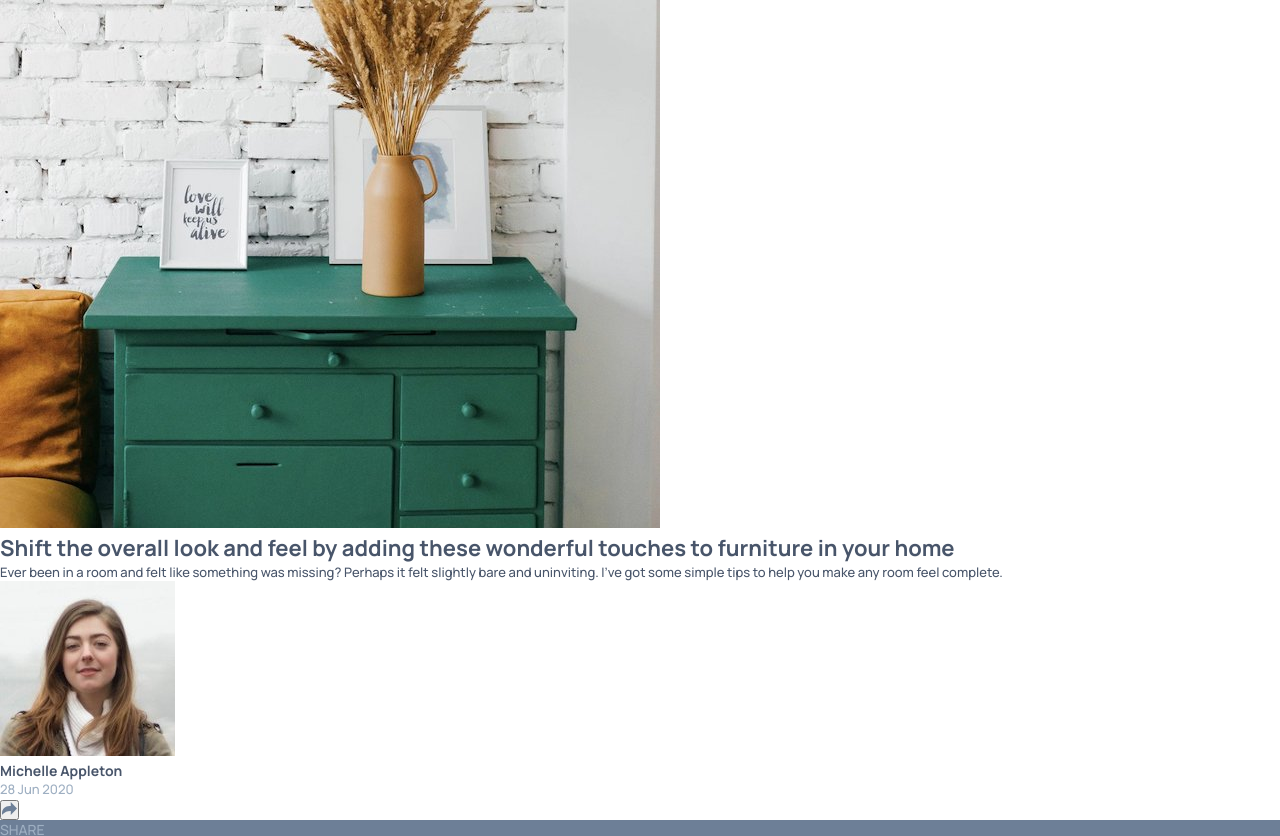
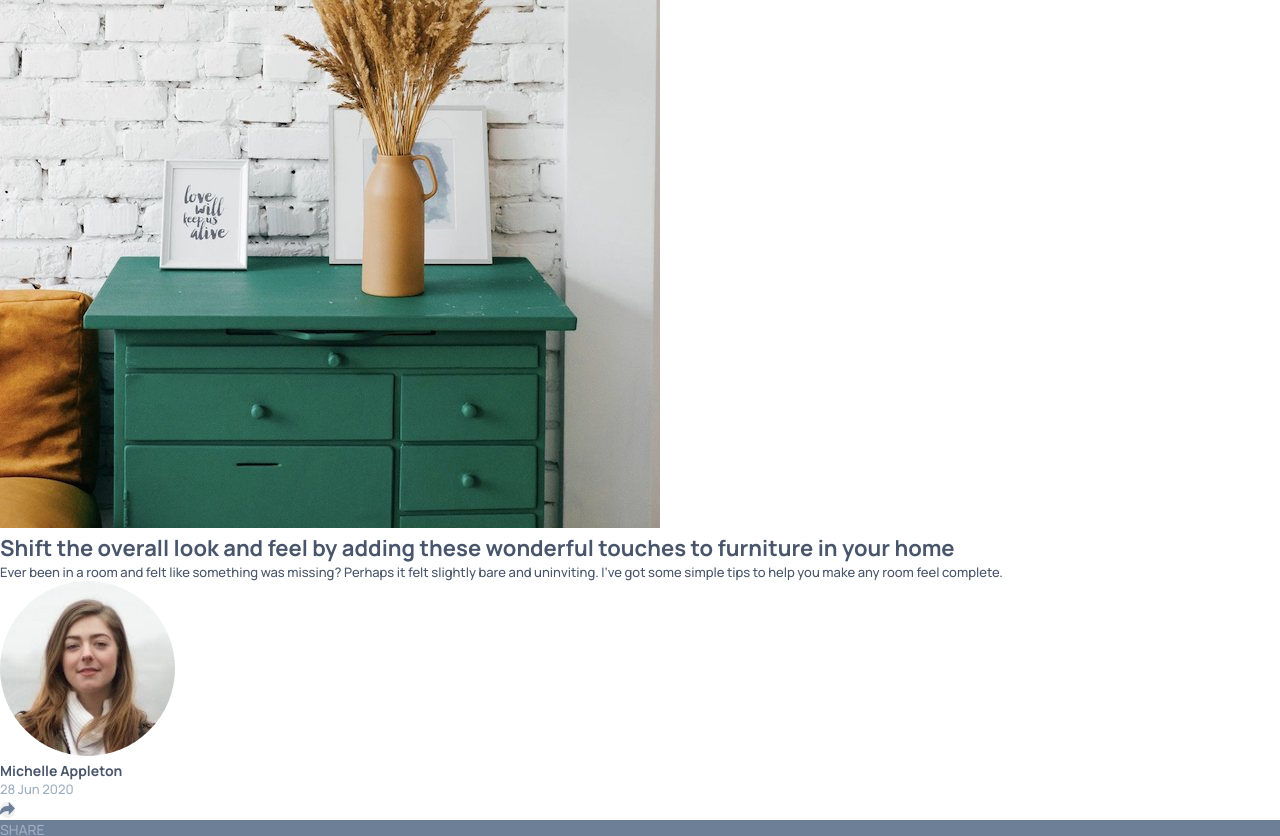
Before and after one commit to luciehelias/Project-article-preview, a plain HTML site: page index.html in a window 1280 px wide. Shown: the top 836 px of the page. Drawn offline with Linux system fonts and the light colour scheme.

Commit message:
make image round

```diff
--- a/index.html
+++ b/index.html
@@ -42,6 +42,7 @@
             <img
               src="images/avatar-michelle.jpg"
               alt="profile-image-michelle"
+              class="image-person"
             />
             <h2>Michelle Appleton</h2>
             <p>28 Jun 2020</p>
--- a/style.css
+++ b/style.css
@@ -48,6 +48,8 @@ p {
 
 button {
   background-color: hsl(hsl(212, 23%, 69%));
+  border-radius: 100%;
+  border: none;
 }
 
 .article-preview {
@@ -56,6 +58,10 @@ button {
 
 .person-article p {
   color: hsl(212, 23%, 69%);
+}
+
+.image-person {
+  border-radius: 100%;
 }
 
 .share-components {
```
